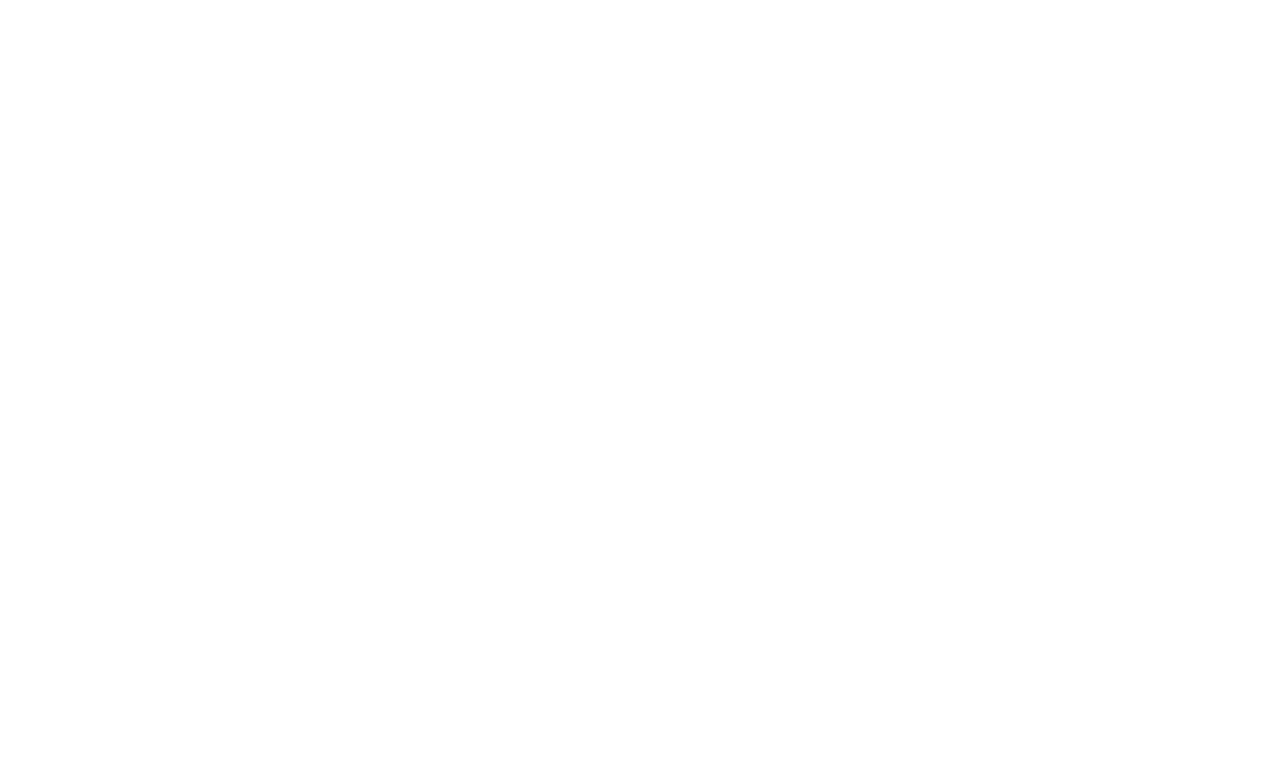
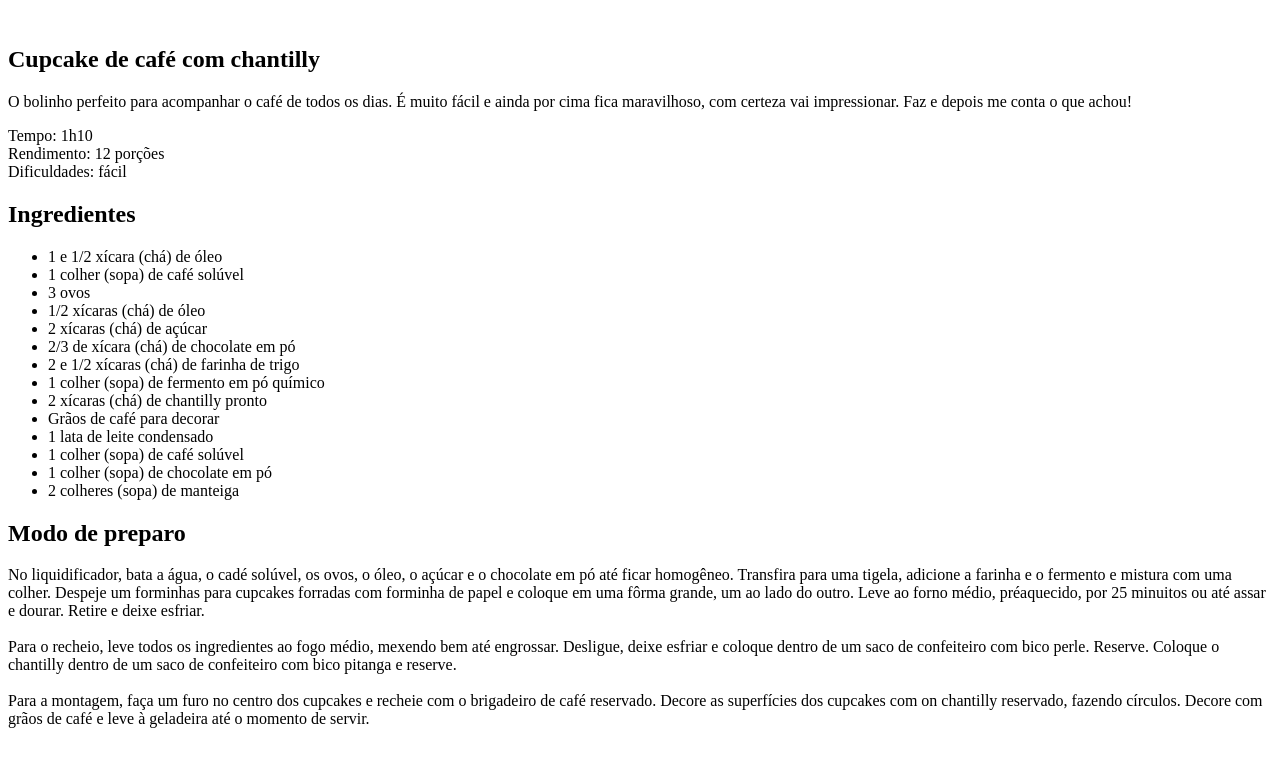
Before and after one commit to WagnerUyemura/Iniciando-Projeto, a plain HTML site: page index.html in a window 1280 px wide. Drawn offline with Linux system fonts and the light colour scheme.

Commit message:
iniciando a estrutura html

```diff
--- a/index.html
+++ b/index.html
@@ -6,6 +6,52 @@
     <title>Páginas de receita</title>
 </head>
 <body>
+    <div id="page">
+        <img src="" alt="">
+        <main>
+            <section id="about">
+                <h1>Cupcake de café com chantilly</h1></section>
+                <p>
+                  O bolinho perfeito para acompanhar o café de todos os dias. É muito fácil e ainda por cima fica maravilhoso, com certeza vai impressionar. Faz e depois me conta o que achou!
+                </p>
 
+                <p>
+                Tempo: 1h10 <br>
+                Rendimento: 12 porções <br>
+                Dificuldades: fácil
+            </p>
+            <section id="ingredients">
+                <h2>Ingredientes</h2>
+            <ul>
+             <li>1 e 1/2 xícara (chá) de óleo</li>
+             <li>1 colher (sopa) de café solúvel</li>
+             <li>3 ovos</li>
+             <li>1/2 xícaras (chá) de óleo</li>
+             <li>2 xícaras (chá) de açúcar</li>
+             <li>2/3 de xícara (chá) de chocolate em pó</li>
+             <li>2 e 1/2 xícaras (chá) de farinha de trigo</li>
+             <li>1 colher (sopa) de fermento em pó químico</li>
+             <li>2 xícaras (chá) de chantilly pronto</li>
+             <li>Grãos de café para decorar</li>
+             <li>1 lata de leite condensado</li>
+             <li>1 colher (sopa) de café solúvel</li>
+             <li>1 colher (sopa) de chocolate em pó</li>
+             <li>2 colheres (sopa) de manteiga</li>
+            </ul>
+            </section>
+            <section id="preparation">
+                <h2>Modo de preparo</h2>
+                <p>
+                  No liquidificador, bata a água, o cadé solúvel, os ovos, o óleo, o açúcar e o chocolate em pó até ficar homogêneo. Transfira para uma tigela, adicione a farinha e o fermento e mistura com uma colher.
+                  Despeje um forminhas para cupcakes forradas com forminha de papel e coloque em uma fôrma grande, um ao lado do outro. Leve ao forno médio, préaquecido, por 25 minuitos ou até assar e dourar. Retire e deixe esfriar. <br><br>
+                  Para o recheio, leve todos os ingredientes ao fogo médio, mexendo bem até engrossar. Desligue, deixe esfriar e coloque dentro de um saco de confeiteiro com bico perle. Reserve. Coloque o chantilly dentro de um saco de confeiteiro com bico pitanga e reserve.
+                  <br><br>
+
+                  Para a montagem, faça um furo no centro dos cupcakes e recheie com o brigadeiro de café reservado. Decore as superfícies dos cupcakes com on chantilly reservado, fazendo círculos. Decore com grãos de café e leve à geladeira até o momento de servir.
+
+                </p>
+            </section>
+        </main>
+    </div>
 </body>
 </html>
```
